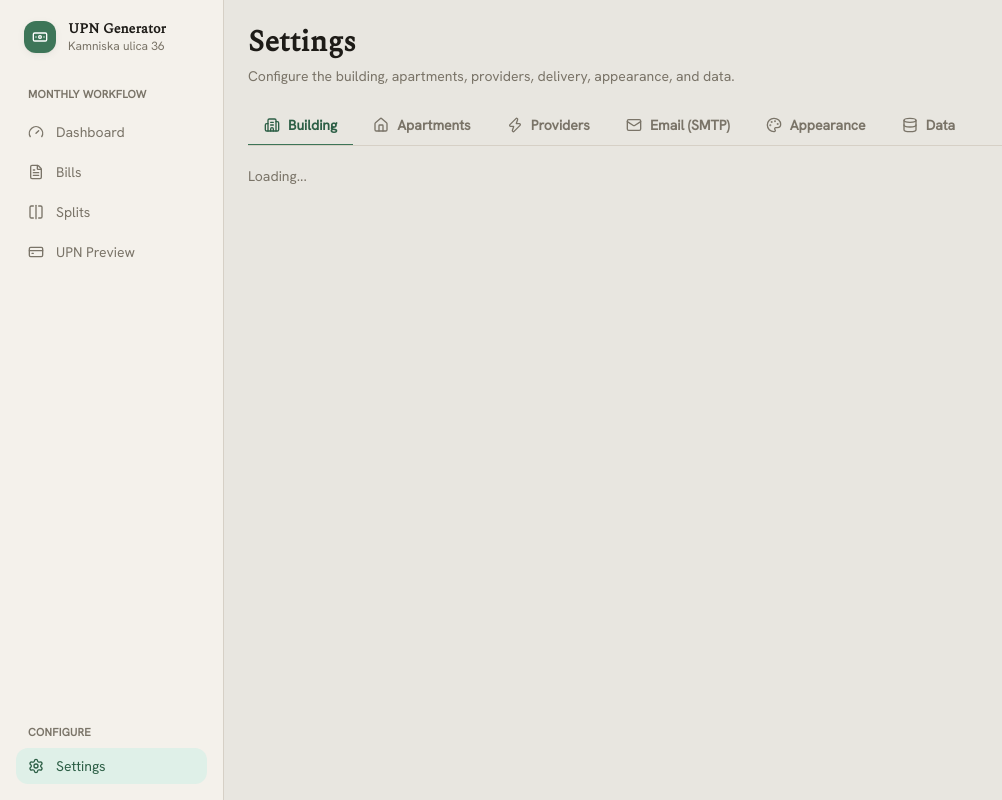
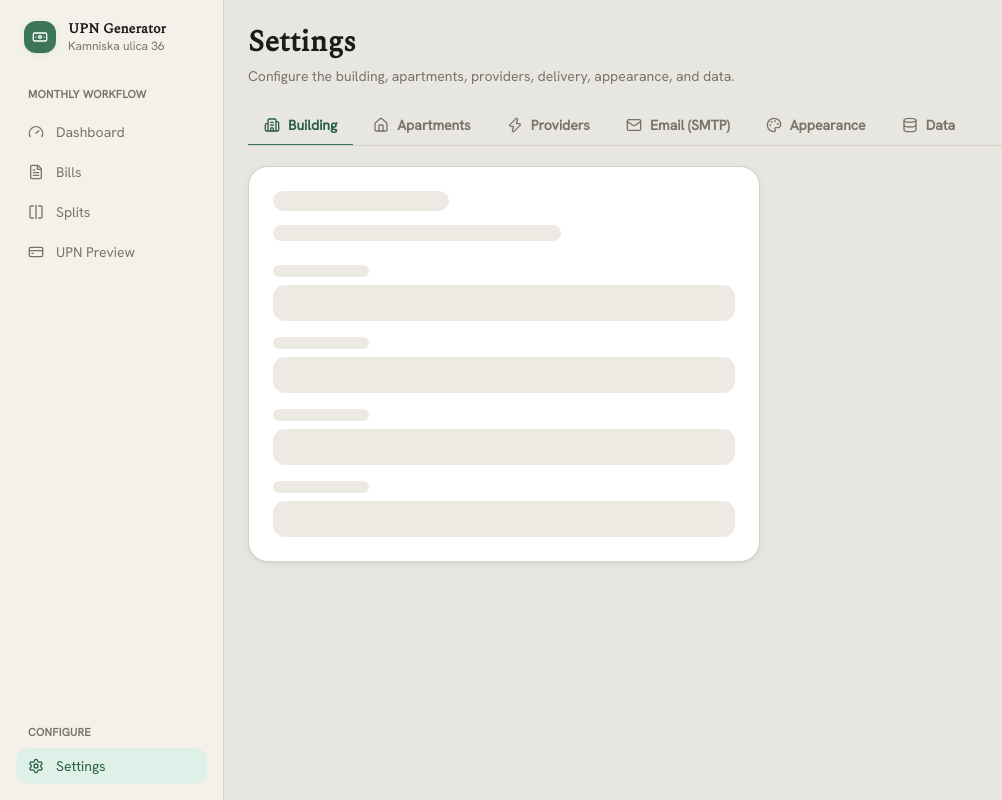
Before and after one commit to Bishi/upn-generator, a React (Vite) app: page /settings in a window 1280 px wide. Shown: the whole page, without its empty margins (0-1002 px from the left). Built offline with nearby package versions, Linux system fonts and the light colour scheme.

Commit message:
Smooth route loading states

```diff
--- a/src/components/settings/ApartmentsSection.tsx
+++ b/src/components/settings/ApartmentsSection.tsx
@@ -2,12 +2,14 @@ import { useQuery, useMutation, useQueryClient } from "@tanstack/react-query";
 import { useState } from "react";
 import { Plus, Pencil, Trash2, Users, X, Save, Percent } from "lucide-react";
 import { ipc } from "@/lib/ipc";
+import { useWorkflowSnapshotContext } from "@/lib/workflow-snapshot";
 import type { Apartment } from "@/lib/types";
 import { Button } from "@/components/ui/button";
 import { Input } from "@/components/ui/input";
 import { Label } from "@/components/ui/label";
 import { Card, CardContent, CardHeader, CardTitle, CardFooter } from "@/components/ui/card";
 import { Badge } from "@/components/ui/badge";
+import { SettingsLoadingCard } from "@/components/settings/SettingsLoadingCard";
 import { cn } from "@/lib/utils";
 
 const newApartment = (): Apartment => ({
@@ -27,9 +29,11 @@ const newApartment = (): Apartment => ({
 
 export function ApartmentsSection() {
   const queryClient = useQueryClient();
+  const snapshot = useWorkflowSnapshotContext();
   const { data: apartments = [], isLoading } = useQuery({
     queryKey: ["apartments"],
     queryFn: ipc.getApartments,
+    initialData: snapshot.apartments.length > 0 ? snapshot.apartments : undefined,
   });
   const { data: building } = useQuery({
     queryKey: ["building"],
@@ -76,7 +80,7 @@ export function ApartmentsSection() {
     if (editing) saveMutation.mutate(editing);
   };
 
-  if (isLoading) return <div className="text-muted-foreground text-sm">Loading...</div>;
+  if (isLoading) return <SettingsLoadingCard className="max-w-none" rows={3} />;
 
   return (
     <div className="space-y-4">
--- a/src/components/settings/BuildingSection.tsx
+++ b/src/components/settings/BuildingSection.tsx
@@ -7,6 +7,7 @@ import { Button } from "@/components/ui/button";
 import { Input } from "@/components/ui/input";
 import { Label } from "@/components/ui/label";
 import { Card, CardContent, CardHeader, CardTitle, CardDescription } from "@/components/ui/card";
+import { SettingsLoadingCard } from "@/components/settings/SettingsLoadingCard";
 
 const emptyBuilding: Building = {
   id: null,
@@ -44,7 +45,7 @@ export function BuildingSection() {
     mutation.mutate(form);
   };
 
-  if (isLoading) return <div className="text-muted-foreground text-sm">Loading...</div>;
+  if (isLoading) return <SettingsLoadingCard />;
 
   return (
     <Card className="max-w-lg">
--- a/src/components/settings/ProvidersSection.tsx
+++ b/src/components/settings/ProvidersSection.tsx
@@ -2,12 +2,14 @@ import { useQuery, useMutation, useQueryClient } from "@tanstack/react-query";
 import { useState } from "react";
 import { Plus, Pencil, Trash2, X, Save, ChevronDown, ChevronUp } from "lucide-react";
 import { ipc } from "@/lib/ipc";
+import { useWorkflowSnapshotContext } from "@/lib/workflow-snapshot";
 import type { Provider } from "@/lib/types";
 import { Button } from "@/components/ui/button";
 import { Input } from "@/components/ui/input";
 import { Label } from "@/components/ui/label";
 import { Card, CardContent, CardHeader, CardTitle, CardFooter } from "@/components/ui/card";
 import { Badge } from "@/components/ui/badge";
+import { SettingsLoadingCard } from "@/components/settings/SettingsLoadingCard";
 
 const PURPOSE_CODES = ["OTHR", "ENRG", "WTER", "SCVE", "SALA", "RENT", "COST"];
 
@@ -43,9 +45,11 @@ function splitBasisLabel(splitBasis: Provider["split_basis"]) {
 
 export function ProvidersSection() {
   const queryClient = useQueryClient();
+  const snapshot = useWorkflowSnapshotContext();
   const { data: providers = [], isLoading } = useQuery({
     queryKey: ["providers"],
     queryFn: ipc.getProviders,
+    initialData: snapshot.providers.length > 0 ? snapshot.providers : undefined,
   });
 
   const [editing, setEditing] = useState<Provider | null>(null);
@@ -71,7 +75,7 @@ export function ProvidersSection() {
     if (editing) saveMutation.mutate(editing);
   };
 
-  if (isLoading) return <div className="text-muted-foreground text-sm">Loading...</div>;
+  if (isLoading) return <SettingsLoadingCard className="max-w-xl" rows={3} />;
 
   return (
     <div className="space-y-4">
--- /dev/null
+++ b/src/components/settings/SettingsLoadingCard.tsx
@@ -0,0 +1,27 @@
+import { Card, CardContent, CardHeader } from "@/components/ui/card";
+import { cn } from "@/lib/utils";
+
+export function SettingsLoadingCard({
+  className,
+  rows = 4,
+}: {
+  className?: string;
+  rows?: number;
+}) {
+  return (
+    <Card className={cn("max-w-lg", className)}>
+      <CardHeader>
+        <div className="h-5 w-44 rounded-md bg-surface-3" />
+        <div className="mt-2 h-4 w-72 max-w-full rounded-md bg-surface-3" />
+      </CardHeader>
+      <CardContent className="space-y-4">
+        {Array.from({ length: rows }).map((_, index) => (
+          <div key={index} className="space-y-2">
+            <div className="h-3 w-24 rounded-md bg-surface-3" />
+            <div className="h-9 rounded-md bg-surface-3" />
+          </div>
+        ))}
+      </CardContent>
+    </Card>
+  );
+}
--- a/src/components/settings/SmtpSection.tsx
+++ b/src/components/settings/SmtpSection.tsx
@@ -7,6 +7,7 @@ import { Button } from "@/components/ui/button";
 import { Input } from "@/components/ui/input";
 import { Label } from "@/components/ui/label";
 import { Card, CardContent, CardHeader, CardTitle, CardDescription } from "@/components/ui/card";
+import { SettingsLoadingCard } from "@/components/settings/SettingsLoadingCard";
 
 const emptyConfig: SmtpConfig = {
   host: "",
@@ -55,7 +56,7 @@ export function SmtpSection() {
     mutation.mutate(form);
   };
 
-  if (isLoading) return <div className="text-sm text-muted-foreground">Loading...</div>;
+  if (isLoading) return <SettingsLoadingCard rows={5} />;
 
   return (
     <Card className="max-w-lg">
--- a/src/lib/workflow-snapshot.ts
+++ b/src/lib/workflow-snapshot.ts
@@ -1,4 +1,14 @@
-import { useCallback, useEffect, useMemo, useRef, useState } from "react";
+import {
+  createContext,
+  createElement,
+  useCallback,
+  useContext,
+  useEffect,
+  useMemo,
+  useRef,
+  useState,
+  type ReactNode,
+} from "react";
 import { ipc } from "@/lib/ipc";
 import { subscribeWorkflowStatusChanged } from "@/lib/workflow-status";
 import type { Apartment, Bill, BillingPeriod, Provider, SplitRow } from "@/lib/types";
@@ -25,6 +35,8 @@ export type WorkflowSnapshot = {
   selectedStatus: PeriodStatus;
   refresh: () => Promise<void>;
 };
+
+const WorkflowSnapshotContext = createContext<WorkflowSnapshot | null>(null);
 
 export const EMPTY_PERIOD_STATUS: PeriodStatus = {
   bills: false,
@@ -156,3 +168,31 @@ export function useWorkflowSnapshot(
     refresh,
   };
 }
+
+export function WorkflowSnapshotProvider({
+  selectedPeriodId,
+  periods,
+  children,
+}: {
+  selectedPeriodId: number | null | undefined;
+  periods: BillingPeriod[];
+  children: ReactNode;
+}) {
+  const snapshot = useWorkflowSnapshot(selectedPeriodId, periods);
+
+  return createElement(
+    WorkflowSnapshotContext.Provider,
+    { value: snapshot },
+    children,
+  );
+}
+
+export function useWorkflowSnapshotContext() {
+  const snapshot = useContext(WorkflowSnapshotContext);
+  if (!snapshot) {
+    throw new Error(
+      "useWorkflowSnapshotContext must be used inside WorkflowSnapshotProvider.",
+    );
+  }
+  return snapshot;
+}
--- a/src/routes/__root.tsx
+++ b/src/routes/__root.tsx
@@ -12,7 +12,10 @@ import {
 import { BillingPeriodSelectionProvider } from "@/lib/billing-period-selection";
 import { WorkflowContextBar } from "@/components/WorkflowContextBar";
 import { useBillingPeriodSelection } from "@/lib/billing-period-selection";
-import { useWorkflowSnapshot } from "@/lib/workflow-snapshot";
+import {
+  useWorkflowSnapshotContext,
+  WorkflowSnapshotProvider,
+} from "@/lib/workflow-snapshot";
 
 export const Route = createRootRoute({
   component: RootLayout,
@@ -72,12 +75,21 @@ function RootLayout() {
 function ShellContent() {
   const location = useLocation();
   const { allPeriods, selected } = useBillingPeriodSelection();
-  const snapshot = useWorkflowSnapshot(selected?.id, allPeriods);
   const showContextBar =
     location.pathname === "/" ||
     location.pathname.startsWith("/bills") ||
     location.pathname.startsWith("/splits") ||
     location.pathname.startsWith("/upn");
+
+  return (
+    <WorkflowSnapshotProvider selectedPeriodId={selected?.id} periods={allPeriods}>
+      <ShellFrame showContextBar={showContextBar} />
+    </WorkflowSnapshotProvider>
+  );
+}
+
+function ShellFrame({ showContextBar }: { showContextBar: boolean }) {
+  const snapshot = useWorkflowSnapshotContext();
 
   return (
     <main className="flex min-w-0 flex-1 flex-col overflow-hidden">
--- a/src/routes/bills.tsx
+++ b/src/routes/bills.tsx
@@ -5,6 +5,7 @@ import { AlertTriangle, Check, CheckCircle2, FilePlus, Pencil, Plus, Trash2, X }
 import { notifyWorkflowStatusChanged } from "@/lib/workflow-status";
 import { ipc } from "@/lib/ipc";
 import { useBillingPeriodSelection } from "@/lib/billing-period-selection";
+import { useWorkflowSnapshotContext } from "@/lib/workflow-snapshot";
 import type { Bill } from "@/lib/types";
 import { formatEur } from "@/lib/types";
 import { BillingPageShell } from "@/components/BillingPageShell";
@@ -208,12 +209,14 @@ function BillRow({
 }
 
 function BillsPage() {
-  const [bills, setBills] = useState<Bill[]>([]);
-  const [loadingBills, setLoadingBills] = useState(false);
+  const { selected } = useBillingPeriodSelection();
+  const snapshot = useWorkflowSnapshotContext();
+  const [bills, setBills] = useState<Bill[]>(() => snapshot.bills);
+  const [loadingBills, setLoadingBills] = useState(() => snapshot.bills.length === 0);
   const [importing, setImporting] = useState(false);
   const [error, setError] = useState<string | null>(null);
   const loadRequestRef = useRef(0);
-  const { selected } = useBillingPeriodSelection();
+  const loadedPeriodIdRef = useRef<number | null>(snapshot.bills.length > 0 ? selected?.id ?? null : null);
 
   const loadBills = async (periodId: number) => {
     const bs = await ipc.getBills(periodId);
@@ -228,13 +231,19 @@ function BillsPage() {
       return;
     }
 
-    setBills([]);
-    setLoadingBills(true);
-    void ipc.getBills(selected.id).then((bs) => {
-      if (loadRequestRef.current !== requestId) return;
-      setBills(bs);
-      setLoadingBills(false);
-    });
+    if (loadedPeriodIdRef.current !== selected.id || bills.length === 0) {
+      setLoadingBills(true);
+    }
+    void ipc
+      .getBills(selected.id)
+      .then((bs) => {
+        if (loadRequestRef.current !== requestId) return;
+        setBills(bs);
+        loadedPeriodIdRef.current = selected.id;
+      })
+      .finally(() => {
+        if (loadRequestRef.current === requestId) setLoadingBills(false);
+      });
     return () => {
       loadRequestRef.current += 1;
     };
--- a/src/routes/index.tsx
+++ b/src/routes/index.tsx
@@ -24,7 +24,7 @@ import { useBillingPeriodSelection } from "@/lib/billing-period-selection";
 import type { BillingPeriod, Provider } from "@/lib/types";
 import { formatEur, MONTHS } from "@/lib/types";
 import { downloadPeriodUpnPdfs, sendPeriodEmails } from "@/lib/upn-actions";
-import { useWorkflowSnapshot } from "@/lib/workflow-snapshot";
+import { useWorkflowSnapshotContext } from "@/lib/workflow-snapshot";
 import { Button } from "@/components/ui/button";
 import { Card } from "@/components/ui/card";
 
@@ -47,7 +47,7 @@ type ProviderRow = {
 
 function DashboardPage() {
   const { allPeriods, selected } = useBillingPeriodSelection();
-  const snapshot = useWorkflowSnapshot(selected?.id, allPeriods);
+  const snapshot = useWorkflowSnapshotContext();
   const { apartments, providers, bills, splits } = snapshot;
   const [actionMessage, setActionMessage] = useState<string | null>(null);
   const [actionError, setActionError] = useState(false);
--- a/src/routes/settings.tsx
+++ b/src/routes/settings.tsx
@@ -61,12 +61,24 @@ function SettingsPage() {
       </div>
 
       <div>
-        {activeTab === "building" && <BuildingSection />}
-        {activeTab === "apartments" && <ApartmentsSection />}
-        {activeTab === "providers" && <ProvidersSection />}
-        {activeTab === "smtp" && <SmtpSection />}
-        {activeTab === "appearance" && <AppearanceSection />}
-        {activeTab === "data" && <DataSection />}
+        <div hidden={activeTab !== "building"}>
+          <BuildingSection />
+        </div>
+        <div hidden={activeTab !== "apartments"}>
+          <ApartmentsSection />
+        </div>
+        <div hidden={activeTab !== "providers"}>
+          <ProvidersSection />
+        </div>
+        <div hidden={activeTab !== "smtp"}>
+          <SmtpSection />
+        </div>
+        <div hidden={activeTab !== "appearance"}>
+          <AppearanceSection />
+        </div>
+        <div hidden={activeTab !== "data"}>
+          <DataSection />
+        </div>
       </div>
     </div>
   );
--- a/src/routes/splits.tsx
+++ b/src/routes/splits.tsx
@@ -4,6 +4,7 @@ import { RefreshCw, Check, X } from "lucide-react";
 import { notifyWorkflowStatusChanged } from "@/lib/workflow-status";
 import { ipc } from "@/lib/ipc";
 import { useBillingPeriodSelection } from "@/lib/billing-period-selection";
+import { useWorkflowSnapshotContext } from "@/lib/workflow-snapshot";
 import type { SplitRow } from "@/lib/types";
 import { formatEur } from "@/lib/types";
 import { BillingPageShell } from "@/components/BillingPageShell";
@@ -132,12 +133,16 @@ function EditableCell({
 }
 
 function SplitsPage() {
-  const [splits, setSplits] = useState<SplitRow[]>([]);
-  const [loadingSplits, setLoadingSplits] = useState(false);
+  const { selected } = useBillingPeriodSelection();
+  const snapshot = useWorkflowSnapshotContext();
+  const [splits, setSplits] = useState<SplitRow[]>(() => snapshot.splits);
+  const [loadingSplits, setLoadingSplits] = useState(() => snapshot.splits.length === 0);
   const [calculating, setCalculating] = useState(false);
   const [error, setError] = useState<string | null>(null);
   const loadRequestRef = useRef(0);
-  const { selected } = useBillingPeriodSelection();
+  const loadedPeriodIdRef = useRef<number | null>(
+    snapshot.splits.length > 0 ? selected?.id ?? null : null,
+  );
 
   const loadSplits = async (periodId: number) => {
     const rows = await ipc.getSplits(periodId);
@@ -152,13 +157,19 @@ function SplitsPage() {
       return;
     }
 
-    setSplits([]);
-    setLoadingSplits(true);
-    void ipc.getSplits(selected.id).then((rows) => {
-      if (loadRequestRef.current !== requestId) return;
-      setSplits(rows);
-      setLoadingSplits(false);
-    });
+    if (loadedPeriodIdRef.current !== selected.id || splits.length === 0) {
+      setLoadingSplits(true);
+    }
+    void ipc
+      .getSplits(selected.id)
+      .then((rows) => {
+        if (loadRequestRef.current !== requestId) return;
+        setSplits(rows);
+        loadedPeriodIdRef.current = selected.id;
+      })
+      .finally(() => {
+        if (loadRequestRef.current === requestId) setLoadingSplits(false);
+      });
     return () => {
       loadRequestRef.current += 1;
     };
--- a/src/routes/upn.tsx
+++ b/src/routes/upn.tsx
@@ -13,6 +13,7 @@ import {
 } from "lucide-react";
 import { ipc } from "@/lib/ipc";
 import { useBillingPeriodSelection } from "@/lib/billing-period-selection";
+import { useWorkflowSnapshotContext } from "@/lib/workflow-snapshot";
 import type { Apartment, EmailResult, SplitRow } from "@/lib/types";
 import { formatEur } from "@/lib/types";
 import { BillingPageShell } from "@/components/BillingPageShell";
@@ -215,32 +216,59 @@ function ApartmentRows({
 }
 
 function UpnPage() {
-  const [splits, setSplits] = useState<SplitRow[]>([]);
-  const [apartmentsConfig, setApartmentsConfig] = useState<Apartment[]>([]);
-  const [loadingSplits, setLoadingSplits] = useState(false);
+  const { selected } = useBillingPeriodSelection();
+  const snapshot = useWorkflowSnapshotContext();
+  const [splits, setSplits] = useState<SplitRow[]>(() => snapshot.splits);
+  const [apartmentsConfig, setApartmentsConfig] = useState<Apartment[]>(
+    () => snapshot.apartments,
+  );
+  const [loadingApartments, setLoadingApartments] = useState(
+    () => snapshot.apartments.length === 0,
+  );
+  const [loadingSplits, setLoadingSplits] = useState(() => snapshot.splits.length === 0);
   const [sending, setSending] = useState(false);
   const [downloading, setDownloading] = useState(false);
   const [emailResults, setEmailResults] = useState<EmailResult[]>([]);
   const [pageMessage, setPageMessage] = useState<string | null>(null);
   const loadRequestRef = useRef(0);
-  const { selected } = useBillingPeriodSelection();
+  const loadedPeriodIdRef = useRef<number | null>(
+    snapshot.splits.length > 0 ? selected?.id ?? null : null,
+  );
   const [expandedApartmentId, setExpandedApartmentId] = useState<number | null>(null);
 
   useEffect(() => {
-    void ipc.getApartments().then(setApartmentsConfig);
+    let cancelled = false;
+    if (apartmentsConfig.length === 0) setLoadingApartments(true);
+    void ipc
+      .getApartments()
+      .then((apartments) => {
+        if (!cancelled) setApartmentsConfig(apartments);
+      })
+      .finally(() => {
+        if (!cancelled) setLoadingApartments(false);
+      });
+    return () => {
+      cancelled = true;
+    };
   }, []);
 
   useEffect(() => {
     const requestId = ++loadRequestRef.current;
     if (selected?.id) {
       setEmailResults([]);
-      setSplits([]);
-      setLoadingSplits(true);
-      void ipc.getSplits(selected.id).then((rows) => {
-        if (loadRequestRef.current !== requestId) return;
-        setSplits(rows);
-        setLoadingSplits(false);
-      });
+      if (loadedPeriodIdRef.current !== selected.id || splits.length === 0) {
+        setLoadingSplits(true);
+      }
+      void ipc
+        .getSplits(selected.id)
+        .then((rows) => {
+          if (loadRequestRef.current !== requestId) return;
+          setSplits(rows);
+          loadedPeriodIdRef.current = selected.id;
+        })
+        .finally(() => {
+          if (loadRequestRef.current === requestId) setLoadingSplits(false);
+        });
     } else {
       setSplits([]);
       setLoadingSplits(false);
@@ -301,6 +329,7 @@ function UpnPage() {
     hasSendableRecipient(apartment.contactEmail),
   ).length;
   const missingRecipientCount = Math.max(0, apartments.length - readyRecipientCount);
+  const loadingUpnData = loadingSplits || loadingApartments;
 
   return (
     <BillingPageShell
@@ -332,7 +361,7 @@ function UpnPage() {
         </div>
       )}
 
-      {!loadingSplits && apartments.length > 0 && (
+      {!loadingUpnData && apartments.length > 0 && (
         <div className="flex flex-wrap items-center gap-2 rounded-lg border border-border bg-card px-4 py-3 text-sm shadow-card">
           <span className="inline-flex items-center gap-2 rounded-md bg-success-soft px-3 py-1 text-xs font-semibold text-success">
             <CheckCircle2 className="size-3.5" />
@@ -361,7 +390,7 @@ function UpnPage() {
 
       {selected && splits.length === 0 && (
         <div className="rounded-lg border border-dashed border-border px-4 py-5 text-sm text-muted-foreground min-h-[132px] flex items-center justify-center">
-          {loadingSplits ? (
+          {loadingUpnData ? (
             <div className="text-center">
               <div className="text-sm font-medium text-foreground">Loading UPN data...</div>
               <div className="text-sm text-muted-foreground">
@@ -382,7 +411,7 @@ function UpnPage() {
         </div>
       )}
 
-      {!loadingSplits && apartments.length > 0 && (
+      {!loadingUpnData && apartments.length > 0 && (
         <div className="overflow-hidden rounded-lg border border-border bg-card shadow-card">
           <table className="w-full text-sm">
             <thead>
```
